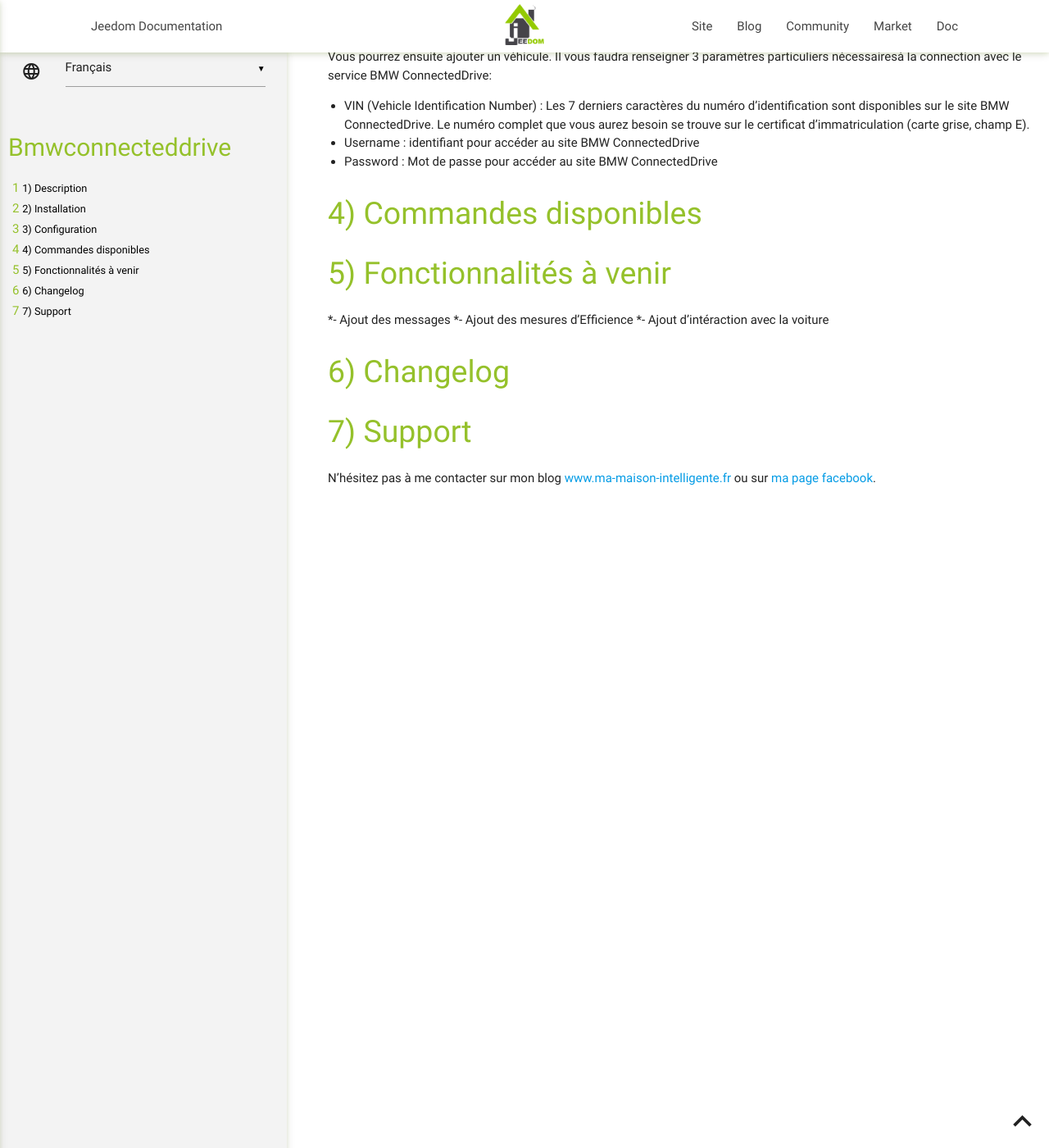
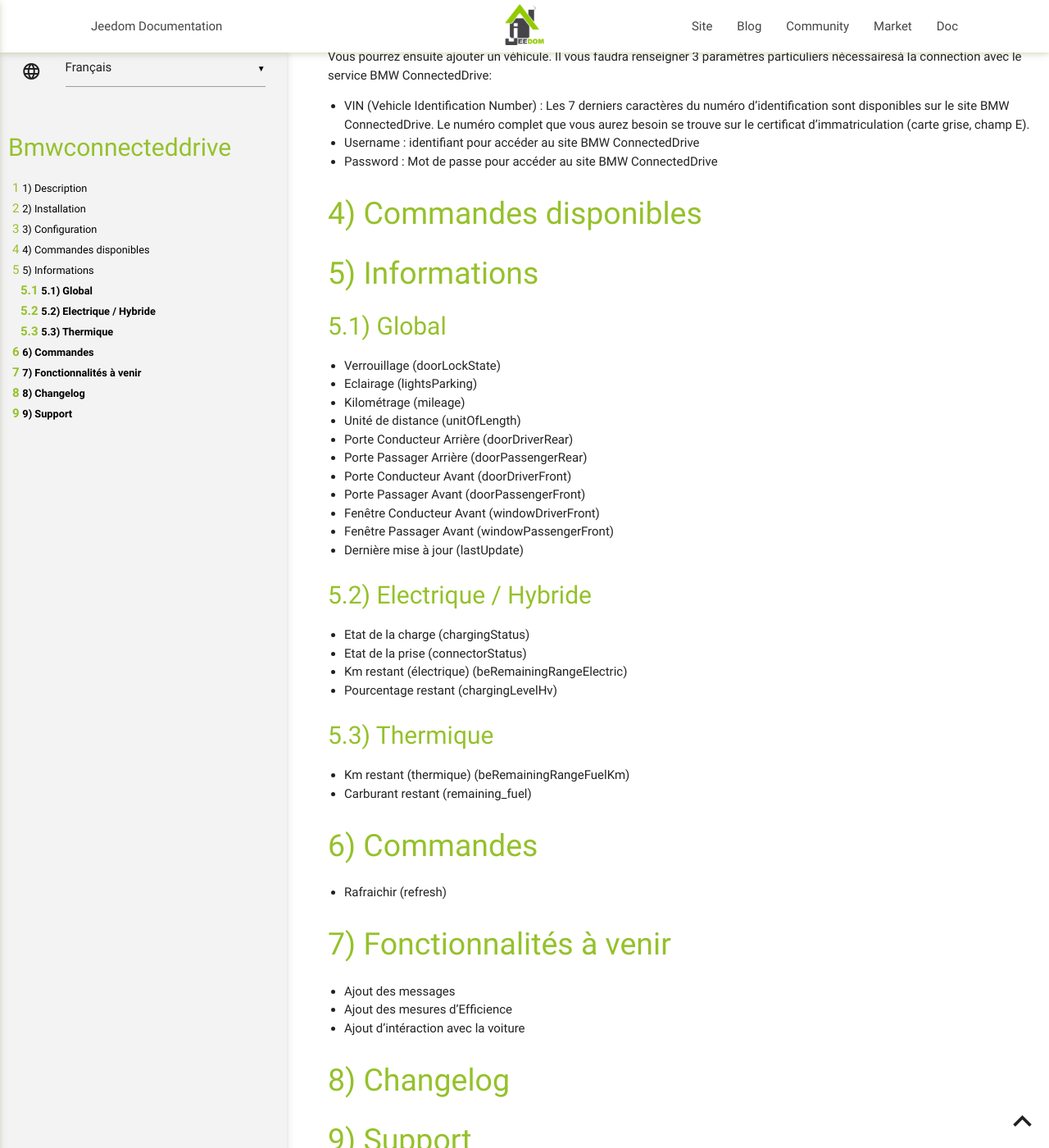
Before and after one commit to flabadens/BMWConnectedDrive, a Jekyll site: the page built from docs/fr_FR/index.md, in a window 1280 px wide and 1400 px high, scrolled down 562 px. Shown: the whole window at 82% size. Built offline with Jekyll 4.4.1, drawn with Linux system fonts in a browser that asks for light colours; our own code applies the rules of GitHub Pages for plain Markdown files.

Commit message:
update commandes documentation

```diff
--- a/docs/fr_FR/index.md
+++ b/docs/fr_FR/index.md
@@ -39,11 +39,38 @@ Il vous faudra renseigner 3 paramètres particuliers nécessairesà la connectio
 Commandes disponibles
 ===
 
+# Informations #
+## Global ##
+- Verrouillage (doorLockState)
+- Eclairage (lightsParking)
+- Kilométrage (mileage)
+- Unité de distance (unitOfLength)
+- Porte Conducteur Arrière (doorDriverRear)
+- Porte Passager Arrière (doorPassengerRear)
+- Porte Conducteur Avant (doorDriverFront)
+- Porte Passager Avant (doorPassengerFront)
+- Fenêtre Conducteur Avant (windowDriverFront)
+- Fenêtre Passager Avant (windowPassengerFront)
+- Dernière mise à jour (lastUpdate)
+
+## Electrique / Hybride ##
+- Etat de la charge (chargingStatus)
+- Etat de la prise (connectorStatus)
+- Km restant (électrique) (beRemainingRangeElectric)
+- Pourcentage restant (chargingLevelHv)
+
+## Thermique ##
+- Km restant (thermique) (beRemainingRangeFuelKm)
+- Carburant restant (remaining_fuel)
+
+# Commandes #
+- Rafraichir (refresh)
+
 Fonctionnalités à venir
 ===
-*- Ajout des messages
-*- Ajout des mesures d'Efficience
-*- Ajout d'intéraction avec la voiture
+- Ajout des messages
+- Ajout des mesures d'Efficience
+- Ajout d'intéraction avec la voiture
 
 Changelog
 ===
```
